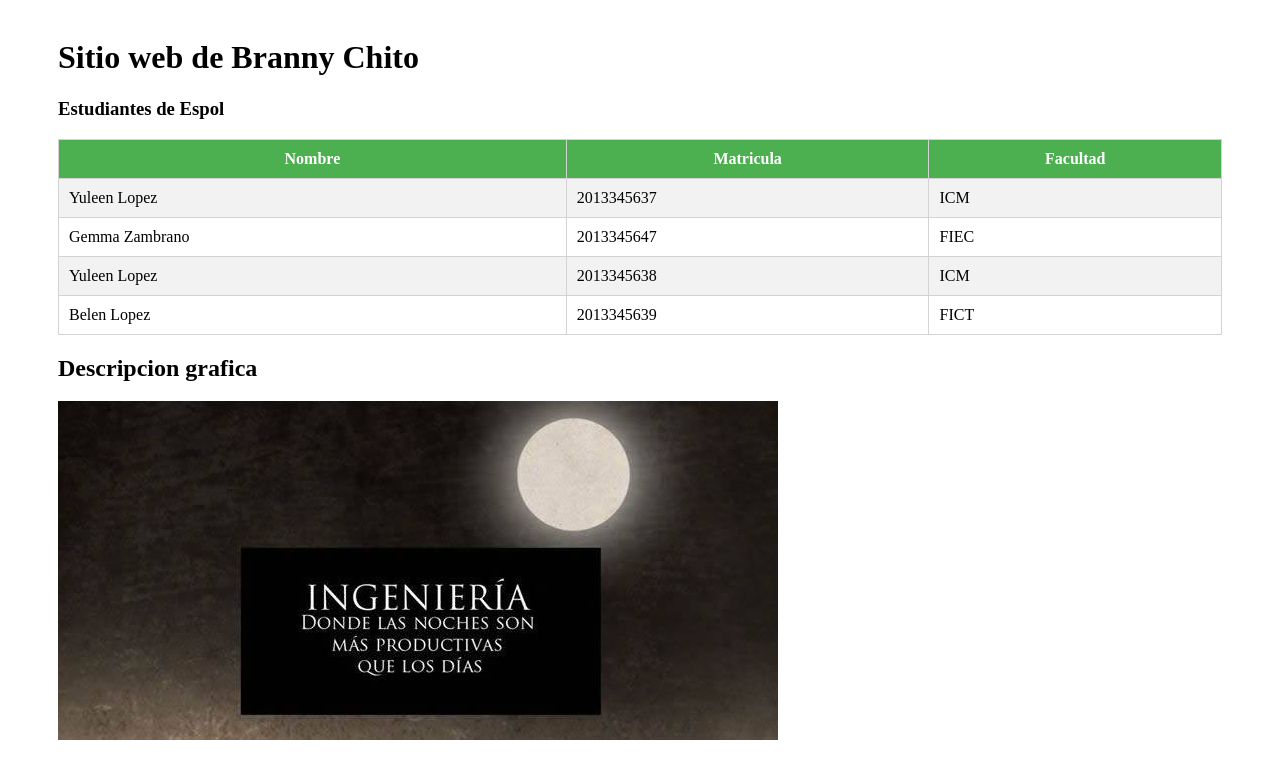
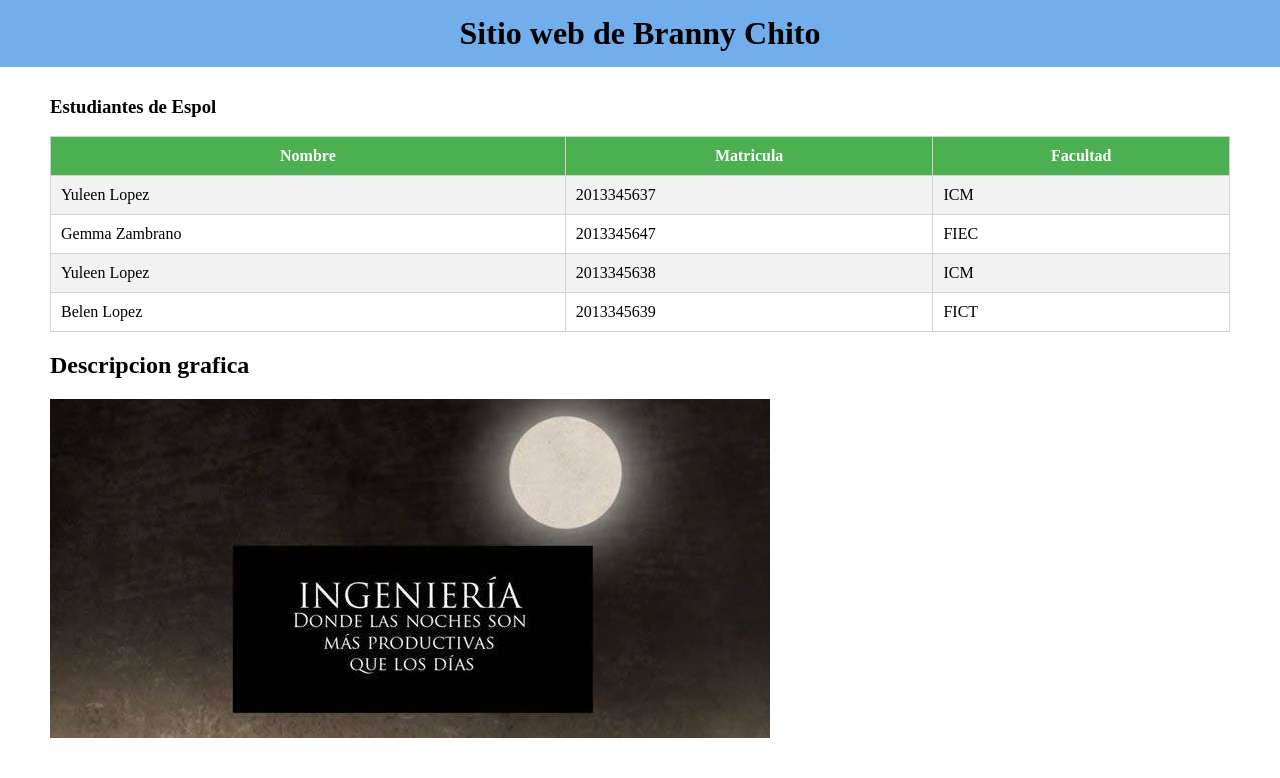
Before and after one commit to brajchit/gh-pages-test, a plain HTML site: page index.html in a window 1280 px wide. Drawn offline with Linux system fonts and the light colour scheme.

Commit message:
ahora si

```diff
--- a/index.html
+++ b/index.html
@@ -2,8 +2,9 @@
 <html>
 <head>
     <meta charset="utf-8">
-    <title>Home</title>
+    <title>Home-daw</title>
     <style media="screen">
+        html, body{margin: 0}
         table {
             border-collapse: collapse;
             width: 100%;
@@ -21,11 +22,17 @@
             padding: 50px;
             padding-top: 10px;
         }
+        h1{
+            text-align: center;
+            padding: 15px;
+            margin: 0;
+            background-color: #72adec;
+        }
     </style>
 </head>
 <body>
+    <h1>Sitio web de Branny Chito</h1>
     <div class="content">
-        <h1>Sitio web de Branny Chito</h1>
         <h3>Estudiantes de Espol</h3>
         <table>
             <tr>
@@ -58,5 +65,4 @@
         <img src="my-image.jpg" alt="ingenieria" />
     </div>
 </body>
-
 </html>
```
